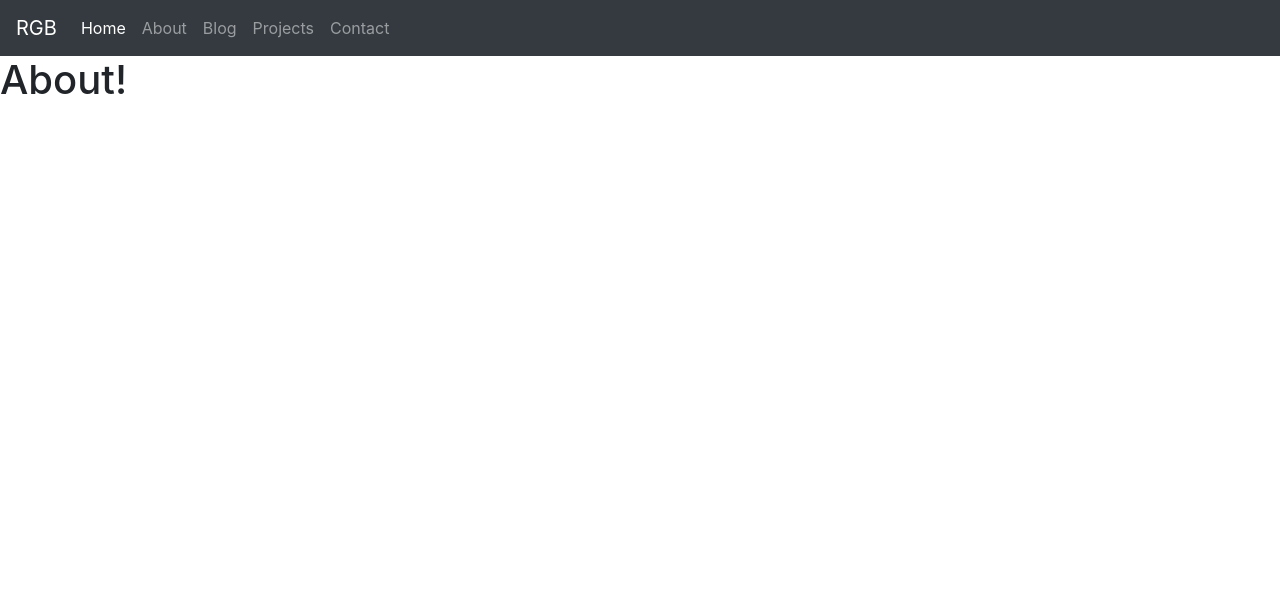
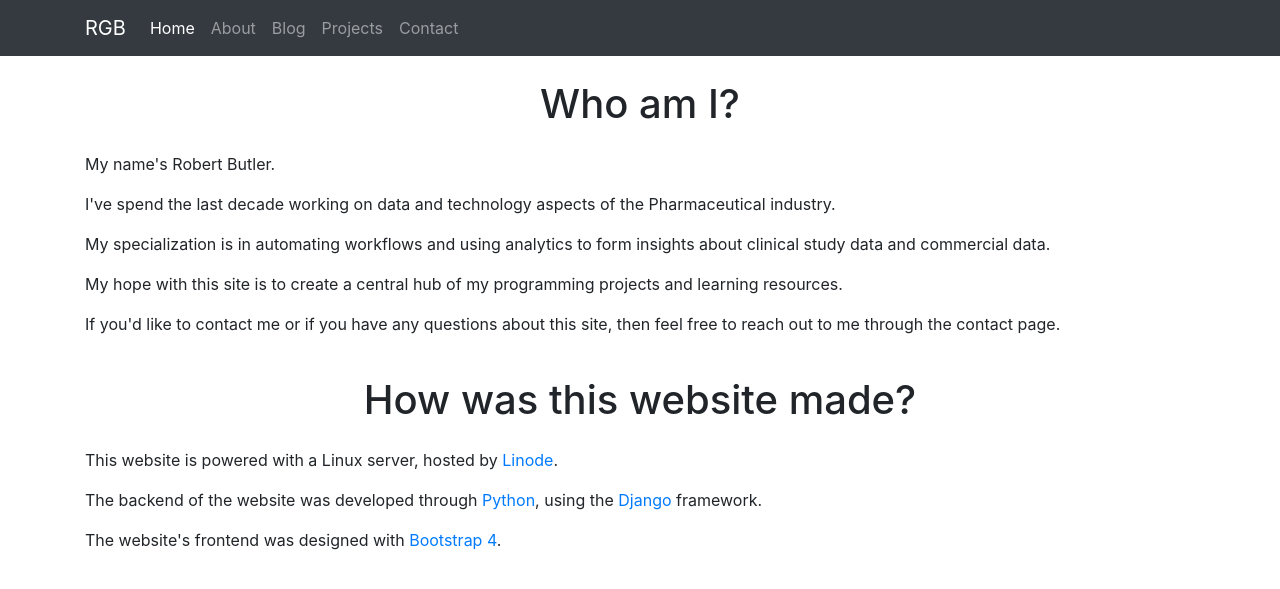
Before and after one commit to robert-g-butler/personal_website, a Django app: page /about/ in a window 1280 px wide. Shown: the top 589 px of the page. Run offline with Django 3.2, Linux system fonts and the light colour scheme; some libraries are stand-ins or nearby versions.

Commit message:
Adjusted base page spacing. Added content to About page.

```diff
--- a/main_site/index/templates/index/about.html
+++ b/main_site/index/templates/index/about.html
@@ -1,4 +1,24 @@
 {% extends 'index/base.html' %}
 {% block content %}
-  <h1>About!</h1>
+  <div class="container">
+    <div class="row mt-4">
+      <div class="col">
+        <h1 class="text-center mb-4">Who am I?</h1>
+        <p>My name's Robert Butler.</p>
+        <p>I've spend the last decade working on data and technology aspects of the Pharmaceutical industry.</p>
+        <p>My specialization is in automating workflows and using analytics to form insights about clinical study data and commercial data.</p>
+        <p>My hope with this site is to create a central hub of my programming projects and learning resources.</p>
+        <p>If you'd like to contact me or if you have any questions about this site, then feel free to reach out to me through the contact page.</p>
+      </div>
+    </div>
+
+    <div class="row mt-4">
+      <div class="col">
+        <h1 class="text-center mb-4">How was this website made?</h1>
+        <p>This website is powered with a Linux server, hosted by <a href="https://www.linode.com/" target="_blank">Linode</a>.</p>
+        <p>The backend of the website was developed through <a href="https://www.python.org/" target="_blank">Python</a>, using the <a href="https://www.djangoproject.com/" target="_blank">Django</a> framework.</p>
+        <p>The website's frontend was designed with <a href="https://getbootstrap.com/" target="_blank">Bootstrap 4</a>.</p>
+      </div>
+    </div>
+  </div>
 {% endblock content %}
--- a/main_site/index/templates/index/base.html
+++ b/main_site/index/templates/index/base.html
@@ -20,7 +20,8 @@
   <body>
 
     <!-- Navbar -->
-    <nav class="navbar navbar-expand-lg navbar-dark bg-dark">
+    <nav class="navbar navbar-expand-lg navbar-dark bg-dark sticky-top">
+      <div class="container">
         <a class="navbar-brand" href="#">RGB</a>
         <button class="navbar-toggler" type="button" data-toggle="collapse" data-target="#navbarNavDropdown" aria-controls="navbarNavDropdown" aria-expanded="false" aria-label="Toggle navigation">
           <span class="navbar-toggler-icon"></span>
@@ -44,6 +45,7 @@
             </li>
           </ul>
         </div>
+      </div>
     </nav>
 
     {% block content %}{% endblock content %}
```
Lines whose indentation alone changed are shown as unchanged.
